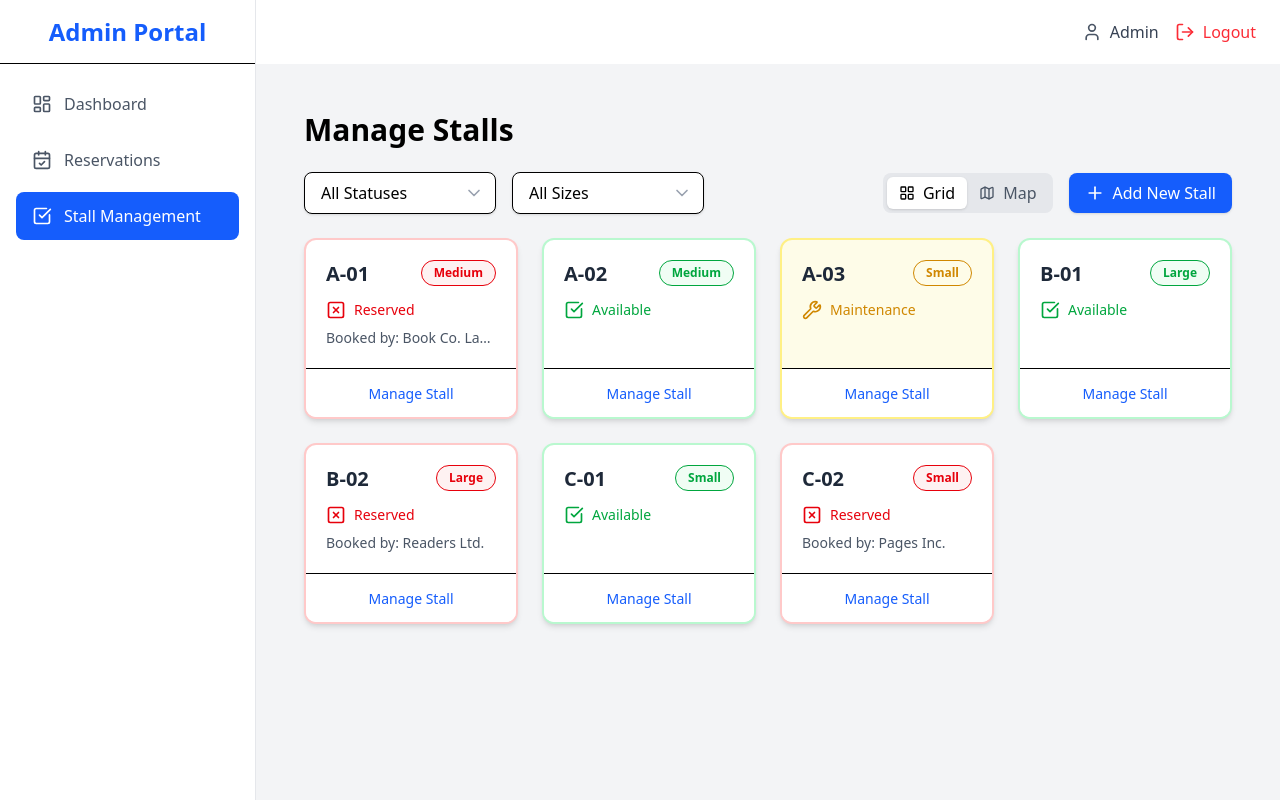
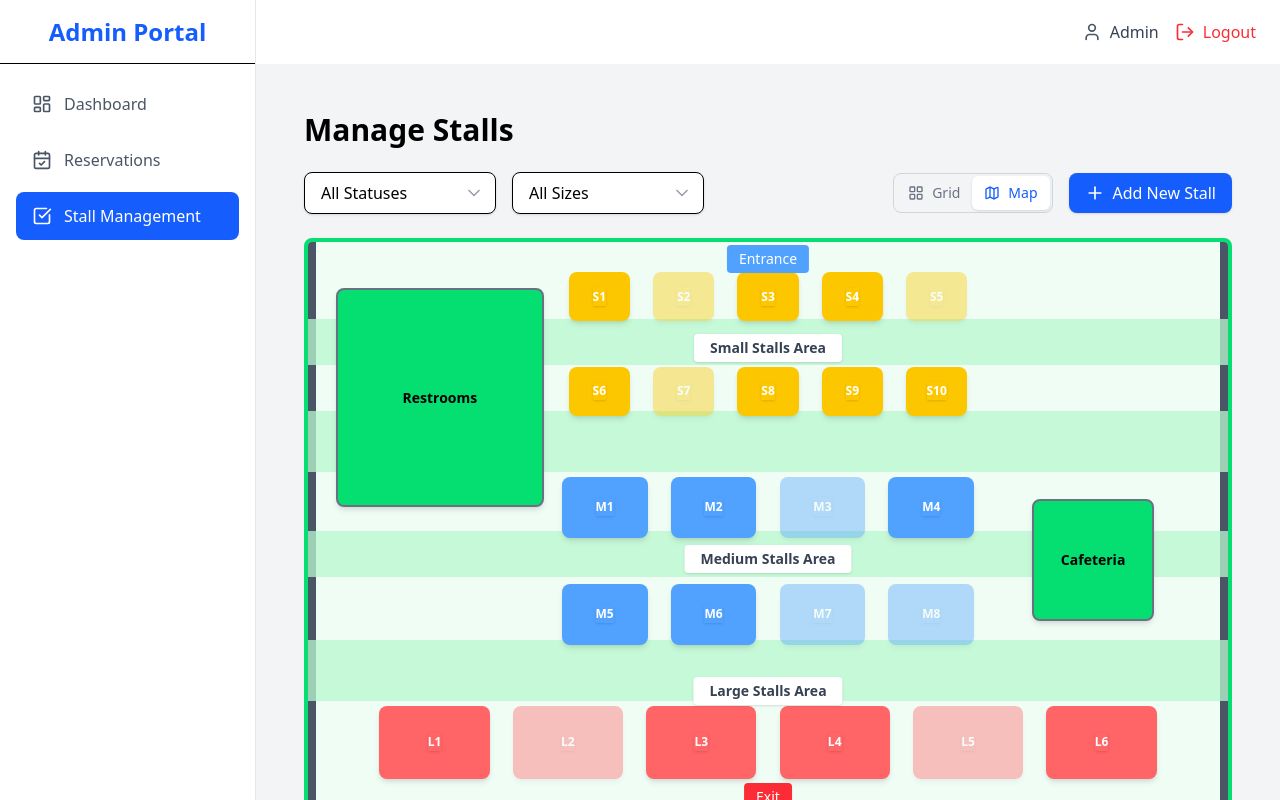
Before and after one commit to tharaka10/Book-Stall-Reservation, a React (Vite) app in the folder admin-frontend/: page /stalls in a window 1280 px wide. Built offline with nearby package versions, Linux system fonts and the light colour scheme; sample sign-in values are in the browser's storage.

Commit message:
Update the map view same as publisher frontend.

```diff
--- a/admin-frontend/src/pages/StallsPage.tsx
+++ b/admin-frontend/src/pages/StallsPage.tsx
@@ -3,13 +3,12 @@ import {
   Plus,
   X,
   ChevronDown,
-  CheckSquare,
-  XSquare,
   Wrench,
-  LayoutGrid, // Icon for Grid View
-  Map, // Icon for Map View
+  LayoutGrid,
+  Map,
 } from "lucide-react";
-//import API from "../services/api"; // For when you're ready to connect
+// Note: CheckSquare and XSquare are no longer used by the new map
+// and have been removed from imports.
 
 // --- Type Definitions ---
 type StallStatus = "Available" | "Reserved" | "Maintenance";
@@ -17,84 +16,93 @@ type StallSize = "Small" | "Medium" | "Large";
 
 interface Stall {
   id: string;
-  name: string;
+  name: string; // The "display name" like S1, M1, L1
   size: StallSize;
   status: StallStatus;
   publisherName?: string; // Optional: Who reserved it
 }
 
-// --- Mock Data (for development) ---
+// -------------------------------------
+// --- NEW MOCK DATA ---
+// This list is now based on the publisher's StallMap.tsx
+// (10 Small, 8 Medium, 6 Large)
+// -------------------------------------
 const mockStalls: Stall[] = [
-  {
-    id: "stall-001",
-    name: "A-01",
-    size: "Medium",
-    status: "Reserved",
-    publisherName: "Book Co. Lanka",
-  },
-  {
-    id: "stall-002",
-    name: "A-02",
-    size: "Medium",
-    status: "Available",
-  },
-  {
-    id: "stall-003",
-    name: "A-03",
-    size: "Small",
-    status: "Maintenance",
-  },
-  {
-    id: "stall-004",
-    name: "B-01",
-    size: "Large",
-    status: "Available",
-  },
-  {
-    id: "stall-005",
-    name: "B-02",
-    size: "Large",
-    status: "Reserved",
-    publisherName: "Readers Ltd.",
-  },
-  {
-    id: "stall-006",
-    name: "C-01",
-    size: "Small",
-    status: "Available",
-  },
-  {
-    id: "stall-007",
-    name: "C-02",
-    size: "Small",
-    status: "Reserved",
-    publisherName: "Pages Inc.",
-  },
+  // Small Stalls (10)
+  { id: "s-s1", name: "S1", size: "Small", status: "Available" },
+  { id: "s-s2", name: "S2", size: "Small", status: "Reserved", publisherName: "Book Co. Lanka" },
+  { id: "s-s3", name: "S3", size: "Small", status: "Available" },
+  { id: "s-s4", name: "S4", size: "Small", status: "Available" },
+  { id: "s-s5", name: "S5", size: "Small", status: "Maintenance" },
+  { id: "s-s6", name: "S6", size: "Small", status: "Available" },
+  { id: "s-s7", name: "S7", size: "Small", status: "Reserved", publisherName: "Pages Inc." },
+  { id: "s-s8", name: "S8", size: "Small", status: "Available" },
+  { id: "s-s9", name: "S9", size: "Small", status: "Available" },
+  { id: "s-s10", name: "S10", size: "Small", status: "Available" },
+  // Medium Stalls (8)
+  { id: "s-m1", name: "M1", size: "Medium", status: "Available" },
+  { id: "s-m2", name: "M2", size: "Medium", status: "Available" },
+  { id: "s-m3", name: "M3", size: "Medium", status: "Reserved", publisherName: "Kandy Books" },
+  { id: "s-m4", name: "M4", size: "Medium", status: "Available" },
+  { id: "s-m5", name: "M5", size: "Medium", status: "Available" },
+  { id: "s-m6", name: "M6", size: "Medium", status: "Available" },
+  { id: "s-m7", name: "M7", size: "Medium", status: "Maintenance" },
+  { id: "s-m8", name: "M8", size: "Medium", status: "Reserved", publisherName: "Galle Pubs" },
+  // Large Stalls (6)
+  { id: "s-l1", name: "L1", size: "Large", status: "Available" },
+  { id: "s-l2", name: "L2", size: "Large", status: "Reserved", publisherName: "Colombo Books" },
+  { id: "s-l3", name: "L3", size: "Large", status: "Available" },
+  { id: "s-l4", name: "L4", size: "Large", status: "Available" },
+  { id: "s-l5", name: "L5", size: "Large", status: "Reserved", publisherName: "Readers Ltd." },
+  { id: "s-l6", name: "L6", size: "Large", status: "Available" },
 ];
-// --- End Mock Data ---
 
 // -------------------------------------
-// --- MAP LAYOUT CONSTANT ---
+// --- LAYOUT DATA From Publisher Map ---
 // -------------------------------------
-// This is the "brain" of the map view.
-// It maps a stall name (e.g., "A-01") to its position and size on the map.
-// We are using Tailwind's `top`, `left`, `width`, `height` for positioning.
-// This is a simplified layout based on your mock data and BMICH image.
-// `top` and `left` are percentages to keep it somewhat responsive.
+// This is the exact layout from StallMap.tsx
+const stallPositions: Record<string, { top: string; left: string }> = {
+  // Small stalls
+  S1: { top: "5.33%", left: "28.33%" },
+  S2: { top: "5.33%", left: "37.5%" },
+  S3: { top: "5.33%", left: "46.67%" },
+  S4: { top: "5.33%", left: "55.83%" },
+  S5: { top: "5.33%", left: "65%" },
+  S6: { top: "21.87%", left: "28.33%" },
+  S7: { top: "21.87%", left: "37.5%" },
+  S8: { top: "21.87%", left: "46.67%" },
+  S9: { top: "21.87%", left: "55.83%" },
+  S10: { top: "21.87%", left: "65%" },
+  // Medium stalls
+  M1: { top: "41.07%", left: "27.58%" },
+  M2: { top: "41.07%", left: "39.42%" },
+  M3: { top: "41.07%", left: "51.25%" },
+  M4: { top: "41.07%", left: "63.08%" },
+  M5: { top: "59.73%", left: "27.58%" },
+  M6: { top: "59.73%", left: "39.42%" },
+  M7: { top: "59.73%", left: "51.25%" },
+  M8: { top: "59.73%", left: "63.08%" },
+  // Large stalls
+  L1: { top: "81.07%", left: "7.75%" },
+  L2: { top: "81.07%", left: "22.25%" },
+  L3: { top: "81.07%", left: "36.75%" },
+  L4: { top: "81.07%", left: "51.25%" },
+  L5: { top: "81.07%", left: "65.75%" },
+  L6: { top: "81.07%", left: "80.25%" },
+};
 
-const stallLayout: { [key: string]: React.CSSProperties } = {
-  // "Red" Block (Large Stalls)
-  "B-01": { top: "10%", left: "40%", width: "20%", height: "10%" },
-  "B-02": { top: "22%", left: "40%", width: "20%", height: "10%" },
-
-  // "Yellow" Block (Small Stalls)
-  "C-01": { top: "10%", left: "5%", width: "8%", height: "8%" },
-  "C-02": { top: "10%", left: "15%", width: "8%", height: "8%" },
-  "A-03": { top: "20%", left: "5%", width: "8%", height: "8%" },
-
-  // "Blue" Block (Medium Stalls)
-  "A-01": { top: "40%", left: "70%", width: "12%", height: "8%" },
-  "A-02": { top: "40%", left: "83%", width: "12%", height: "8%" },
+// Adapted from the publisher's getStallSize function
+const getStallSize = (size: StallSize): { width: string; height: string } => {
+  switch (size) {
+    case "Small":
+      return { width: "6.67%", height: "8.53%" };
+    case "Medium":
+      return { width: "9.33%", height: "10.67%" };
+    case "Large":
+      return { width: "12%", height: "12.8%" };
+    default:
+      return { width: "8%", height: "10.67%" };
+  }
 };
 
 // -------------------------------------
@@ -106,6 +114,9 @@ export default function StallsPage() {
   const [loading, setLoading] = useState(true);
   const [error, setError] = useState<string | null>(null);
 
+  // View Mode State
+  const [viewMode, setViewMode] = useState<"Grid" | "Map">("Map");
+
   // Filter State
   const [statusFilter, setStatusFilter] = useState("All");
   const [sizeFilter, setSizeFilter] = useState("All");
@@ -113,9 +124,6 @@ export default function StallsPage() {
   // Modal State
   const [isModalOpen, setIsModalOpen] = useState(false);
   const [editingStall, setEditingStall] = useState<Stall | null>(null);
-
-  // --- NEW: View Mode State ---
-  const [viewMode, setViewMode] = useState<"grid" | "map">("grid");
 
   // --- Data Fetching ---
   useEffect(() => {
@@ -125,13 +133,8 @@ export default function StallsPage() {
       try {
         // --- DEVELOPMENT: Using Mock Data ---
         await new Promise((resolve) => setTimeout(resolve, 1000)); // Simulate delay
-        setStalls(mockStalls);
+        setStalls(mockStalls); // Using the new mockStalls list
         // --- END DEVELOPMENT ---
-
-        /* --- PRODUCTION: Real API Call (uncomment when ready) ---
-        const response = await API.get("/stalls");
-        setStalls(response.data);
-        */
       } catch (err) {
         console.error("Failed to fetch stalls:", err);
         setError("Failed to fetch stalls.");
@@ -176,7 +179,9 @@ export default function StallsPage() {
       console.log("--- DEV MODE: Edited stall ---", savedStall);
     } else {
       // Add new stall
-      const newStall = { ...savedStall, id: `stall-${Date.now()}` }; // Create a temp ID
+      // NOTE: New stalls added this way won't appear on the map
+      // unless you add them to the `stallPositions` object.
+      const newStall = { ...savedStall, id: `stall-${Date.now()}` };
       setStalls((prev) => [newStall, ...prev]);
       console.log("--- DEV MODE: Added new stall ---", newStall);
     }
@@ -188,10 +193,10 @@ export default function StallsPage() {
     <div className="p-6">
       <h1 className="text-3xl font-bold mb-6">Manage Stalls</h1>
 
-      {/* --- Controls: Filters and Add Button --- */}
-      <div className="flex justify-between items-center mb-6">
-        <div className="flex gap-4">
-          {/* Status Filter */}
+      {/* --- Controls: Filters, Add Button, View Toggle --- */}
+      <div className="flex flex-wrap gap-4 justify-between items-center mb-6">
+        {/* Filters */}
+        <div className="flex flex-wrap gap-4">
           <FilterDropdown
             label="Status"
             value={statusFilter}
@@ -203,7 +208,6 @@ export default function StallsPage() {
               { value: "Maintenance", label: "Maintenance" },
             ]}
           />
-          {/* Size Filter */}
           <FilterDropdown
             label="Size"
             value={sizeFilter}
@@ -217,22 +221,27 @@ export default function StallsPage() {
           />
         </div>
 
-        <div className="flex items-center gap-4">
-          {/* --- NEW: View Mode Toggle --- */}
-          <div className="flex items-center bg-gray-200 rounded-lg p-1">
+        {/* Buttons */}
+        <div className="flex gap-4">
+          {/* View Toggle */}
+          <div className="flex rounded-lg border border-gray-300 p-0.5 bg-gray-100">
             <button
-              onClick={() => setViewMode("grid")}
-              className={`flex items-center gap-2 px-3 py-1 rounded-md transition ${
-                viewMode === "grid" ? "bg-white shadow" : "text-gray-600"
+              onClick={() => setViewMode("Grid")}
+              className={`flex items-center gap-2 px-3 py-1.5 rounded-md text-sm font-medium ${
+                viewMode === "Grid"
+                  ? "bg-white text-blue-600 shadow-sm"
+                  : "text-gray-500 hover:text-gray-700"
               }`}
             >
               <LayoutGrid className="w-4 h-4" />
               Grid
             </button>
             <button
-              onClick={() => setViewMode("map")}
-              className={`flex items-center gap-2 px-3 py-1 rounded-md transition ${
-                viewMode === "map" ? "bg-white shadow" : "text-gray-600"
+              onClick={() => setViewMode("Map")}
+              className={`flex items-center gap-2 px-3 py-1.5 rounded-md text-sm font-medium ${
+                viewMode === "Map"
+                  ? "bg-white text-blue-600 shadow-sm"
+                  : "text-gray-500 hover:text-gray-700"
               }`}
             >
               <Map className="w-4 h-4" />
@@ -256,32 +265,20 @@ export default function StallsPage() {
       ) : error ? (
         <p className="text-center py-10 text-red-500">{error}</p>
       ) : (
-        <div>
-          {/* Show Grid View */}
-          {viewMode === "grid" && (
-            <div className="grid grid-cols-1 md:grid-cols-2 lg:grid-cols-3 xl:grid-cols-4 gap-6">
-              {filteredStalls.length === 0 ? (
-                 <p className="text-center py-10 text-gray-500 col-span-full">No stalls found for this filter.</p>
-              ) : (
-                filteredStalls.map((stall) => (
-                  <StallCard
-                    key={stall.id}
-                    stall={stall}
-                    onManageClick={() => handleOpenEditModal(stall)}
-                  />
-                ))
-              )}
-            </div>
+        <>
+          {viewMode === "Grid" && (
+            <StallGrid
+              stalls={filteredStalls}
+              onManageClick={handleOpenEditModal}
+            />
           )}
-
-          {/* Show Map View */}
-          {viewMode === "map" && (
+          {viewMode === "Map" && (
             <StallMap
-              stalls={filteredStalls}
+              stalls={filteredStalls} // Pass filtered stalls to map
               onStallClick={handleOpenEditModal}
             />
           )}
-        </div>
+        </>
       )}
 
       {/* --- Add/Edit Modal --- */}
@@ -292,73 +289,6 @@ export default function StallsPage() {
           onSave={handleSaveStall}
         />
       )}
-    </div>
-  );
-}
-
-// -------------------------------------
-// --- NEW: Stall Map Component ---
-// -------------------------------------
-function StallMap({
-  stalls,
-  onStallClick,
-}: {
-  stalls: Stall[];
-  onStallClick: (stall: Stall) => void;
-}) {
-  const getSizeColor = (size: StallSize) => {
-    switch (size) {
-      case "Small":
-        return "bg-yellow-400 border-yellow-600"; // Yellow for Small
-      case "Medium":
-        return "bg-blue-400 border-blue-600"; // Blue for Medium
-      case "Large":
-        return "bg-red-400 border-red-600"; // Red for Large
-    }
-  };
-
-  const getStatusOpacity = (status: StallStatus) => {
-    // Available stalls are solid, others are faded
-    return status === "Available" ? "opacity-100" : "opacity-40";
-  };
-
-  return (
-    <div className="w-full bg-gray-100 border border-gray-300 rounded-lg overflow-hidden" style={{ height: "70vh" }}>
-      <div className="relative w-full h-full p-4">
-        {/* Map Legend - REMOVED */}
-
-        {/* Map Static Elements */}
-        <div className="absolute top-1/2 left-5 -translate-y-1/2 p-4 bg-gray-200 rounded">
-          <span className="text-gray-500 font-bold [writing-mode:vertical-rl] transform rotate-180">ENTRANCE A</span>
-        </div>
-        <div className="absolute bottom-5 left-1/2 -translate-x-1/2 p-4 bg-gray-200 rounded">
-          <span className="text-gray-500 font-bold">MAIN ENTRANCE</span>
-        </div>
-         <div className="absolute top-1/2 right-5 -translate-y-1/2 p-4 bg-gray-200 rounded">
-          <span className="text-gray-500 font-bold [writing-mode:vertical-rl]">ENTRANCE B</span>
-        </div>
-
-        {/* Render Stalls */}
-        {stalls.map((stall) => {
-          const layout = stallLayout[stall.name];
-          // If stall doesn't have a map position, don't render it
-          if (!layout) return null;
-
-          return (
-            <button
-              key={stall.id}
-              onClick={() => onStallClick(stall)}
-              style={layout}
-              className={`absolute border-2 rounded flex items-center justify-center font-bold text-white text-sm shadow
-                ${getSizeColor(stall.size)}
-                ${getStatusOpacity(stall.status)}
-                hover:opacity-100 hover:scale-110 hover:shadow-lg transition-all transform z-5`}
-            >
-              {stall.name}
-            </button>
-          );
-        })}
-      </div>
     </div>
   );
 }
@@ -397,6 +327,33 @@ function FilterDropdown({
 }
 
 // -------------------------------------
+// --- Stall Grid Component ---
+// (This is the card view)
+// -------------------------------------
+function StallGrid({
+  stalls,
+  onManageClick,
+}: {
+  stalls: Stall[];
+  onManageClick: (stall: Stall) => void;
+}) {
+  if (stalls.length === 0) {
+    return <p className="text-center py-10 text-gray-500">No stalls found.</p>;
+  }
+  return (
+    <div className="grid grid-cols-1 md:grid-cols-2 lg:grid-cols-3 xl:grid-cols-4 gap-6">
+      {stalls.map((stall) => (
+        <StallCard
+          key={stall.id}
+          stall={stall}
+          onManageClick={() => onManageClick(stall)}
+        />
+      ))}
+    </div>
+  );
+}
+
+// -------------------------------------
 // --- Stall Card Component ---
 // -------------------------------------
 function StallCard({
@@ -407,29 +364,14 @@ function StallCard({
   onManageClick: () => void;
 }) {
   const statusInfo = {
-    Available: {
-      Icon: CheckSquare,
-      color: "text-green-600",
-      borderColor: "border-green-200",
-      bgColor: "bg-green-50",
-    },
-    Reserved: {
-      Icon: XSquare,
-      color: "text-red-600",
-      borderColor: "border-red-200",
-      bgColor: "bg-red-50",
-    },
-    Maintenance: {
-      Icon: Wrench,
-      color: "text-yellow-600",
-      borderColor: "border-yellow-200",
-      bgColor: "bg-yellow-50",
-    },
+    Available: { color: "text-green-600", borderColor: "border-green-200", bgColor: "bg-green-50" },
+    Reserved: { color: "text-red-600", borderColor: "border-red-200", bgColor: "bg-red-50" },
+    Maintenance: { color: "text-yellow-600", borderColor: "border-yellow-200", bgColor: "bg-yellow-50" },
   }[stall.status];
 
   return (
     <div
-      className={`bg-white rounded-xl shadow-md overflow-hidden border-2 ${statusInfo.borderColor} ${statusInfo.bgColor} flex flex-col justify-between`}
+      className={`flex flex-col justify-between bg-white rounded-xl shadow-md overflow-hidden border-2 ${statusInfo.borderColor} ${statusInfo.bgColor}`}
     >
       <div className="p-5 flex-1">
         <div className="flex justify-between items-start">
@@ -441,7 +383,9 @@ function StallCard({
           </span>
         </div>
         <div className="flex items-center gap-2 mt-3">
-          <statusInfo.Icon className={`w-5 h-5 ${statusInfo.color}`} />
+          {stall.status === "Available" && <Map className={`w-5 h-5 ${statusInfo.color}`} />}
+          {stall.status === "Reserved" && <X className={`w-5 h-5 ${statusInfo.color}`} />}
+          {stall.status === "Maintenance" && <Wrench className={`w-5 h-5 ${statusInfo.color}`} />}
           <span className={`text-sm font-medium ${statusInfo.color}`}>
             {stall.status}
           </span>
@@ -465,7 +409,106 @@ function StallCard({
 }
 
 // -------------------------------------
+// --- NEW Stall Map Component ---
+// (Based on publisher's StallMap.tsx)
+// -------------------------------------
+function StallMap({
+  stalls,
+  onStallClick,
+}: {
+  stalls: Stall[];
+  onStallClick: (stall: Stall) => void;
+}) {
+
+  // --- Helper functions for admin styling ---
+  const getSizeColor = (size: StallSize) => {
+    switch (size) {
+      case "Small": return "bg-yellow-400 border-yellow-600";
+      case "Medium": return "bg-blue-400 border-blue-600";
+      case "Large": return "bg-red-400 border-red-600";
+    }
+  };
+  const getStatusOpacity = (status: StallStatus) => {
+    return status === "Available" ? "opacity-100" : "opacity-40";
+  };
+
+  return (
+    <div className="w-full max-w-[1200px] mx-auto">
+      {/* Floor plan container */}
+      <div className="relative aspect-8/5 bg-green-50 border-4 border-green-400 rounded-lg overflow-hidden">
+        {/* --- Static elements from publisher map --- */}
+        <div className="absolute left-0 top-0 w-[0.67%] sm:w-2 h-full bg-gray-600 min-w-2"></div>
+        <div className="absolute right-0 top-0 w-[0.67%] sm:w-2 h-full bg-gray-600 min-w-2"></div>
+        <div className="absolute top-[0.5%] left-1/2 -translate-x-1/2 bg-blue-400 text-white px-2 sm:px-3 py-0.5 sm:py-1 rounded text-xs sm:text-sm z-10 whitespace-nowrap">
+          Entrance
+        </div>
+        <div className="absolute bottom-[0.5%] left-1/2 -translate-x-1/2 bg-red-500 text-white px-2 sm:px-3 py-0.5 sm:py-1 rounded text-xs sm:text-sm z-10 whitespace-nowrap">
+          Exit
+        </div>
+        <div className="absolute top-[16%] left-1/2 -translate-x-1/2 bg-white px-2 sm:px-4 py-0.5 sm:py-1 rounded shadow text-xs sm:text-sm font-bold text-gray-700 z-10 whitespace-nowrap">
+          Small Stalls Area
+        </div>
+        <div className="absolute top-[53%] left-1/2 -translate-x-1/2 bg-white px-2 sm:px-4 py-0.5 sm:py-1 rounded shadow text-xs sm:text-sm font-bold text-gray-700 z-10 whitespace-nowrap">
+          Medium Stalls Area
+        </div>
+        <div className="absolute top-[76%] left-1/2 -translate-x-1/2 bg-white px-2 sm:px-4 py-0.5 sm:py-1 rounded shadow text-xs sm:text-sm font-bold text-gray-700 z-10 whitespace-nowrap">
+          Large Stalls Area
+        </div>
+        <div className="absolute top-[8%] left-[3%] w-[18%] sm:w-[22.67%] h-[30%] sm:h-[38.4%] bg-green-400 border-2 border-gray-500 rounded-lg shadow-md flex flex-col items-center justify-center text-center z-10 min-w-[150px] min-h-[150px]">
+          <span className="font-bold text-xs sm:text-sm">Restrooms</span>
+        </div>
+        <div className="absolute top-[45%] right-[8%] w-[12%] sm:w-[13.33%] h-[18%] sm:h-[21.33%] bg-green-400 border-2 border-gray-500 rounded-lg shadow-md flex flex-col items-center justify-center text-center z-10 min-w-[100px] min-h-[100px]">
+          <span className="font-bold text-xs sm:text-sm">Cafeteria</span>
+        </div>
+        <div className="absolute top-[13.5%] left-0 w-full h-[7.5%] sm:h-[8%] bg-green-200 opacity-75"></div>
+        <div className="absolute top-[29.5%] left-0 w-full h-[9.5%] sm:h-[10.67%] bg-green-200 opacity-75"></div>
+        <div className="absolute top-[50.5%] left-0 w-full h-[7.5%] sm:h-[8%] bg-green-200 opacity-75"></div>
+        <div className="absolute top-[69.5%] left-0 w-full h-[9.5%] sm:h-[10.67%] bg-green-200 opacity-75"></div>
+
+        {/* --- Render stalls (with ADMIN logic) --- */}
+        {stalls.map((stall) => {
+          const size = getStallSize(stall.size);
+          const position = stallPositions[stall.name];
+
+          // Don't render if stall has no position
+          if (!position) {
+             console.warn(`No map position for stall: ${stall.name}`);
+             return null;
+          }
+
+          return (
+            <button
+              key={stall.id}
+              onClick={() => onStallClick(stall)} // Admin "manage" click
+              title={
+                stall.status === "Reserved" && stall.publisherName
+                  ? `Reserved by ${stall.publisherName}`
+                  : `${stall.name} (${stall.status})`
+              }
+              className={`absolute flex flex-col items-center justify-center rounded-lg shadow-md text-center transition-all duration-200 cursor-pointer min-w-10 min-h-8
+                ${getSizeColor(stall.size)}
+                ${getStatusOpacity(stall.status)}
+                hover:opacity-100 hover:scale-105
+              `}
+              style={{
+                ...position,
+                ...size,
+                fontSize: "clamp(0.625rem, 0.75rem, 0.875rem)",
+              }}
+            >
+              <span className="font-bold text-white shadow-sm">{stall.name}</span>
+            </button>
+          );
+        })}
+      </div>
+    </div>
+  );
+}
+
+
+// -------------------------------------
 // --- Manage Stall Modal Component ---
+// (This is unchanged and will work with the new map)
 // -------------------------------------
 function ManageStallModal({
   stall,
@@ -477,7 +520,7 @@ function ManageStallModal({
   onSave: (stall: Stall) => void;
 }) {
   const [name, setName] = useState(stall?.name || "");
-  const [size, setSize] = useState<StallSize>(stall?.size || "Medium");
+  const [size, setSize] = useState<StallSize>(stall?.size || "Small");
   const [status, setStatus] = useState<StallStatus>(stall?.status || "Available");
   const [publisherName, setPublisherName] = useState(stall?.publisherName || "");
 
@@ -528,7 +571,14 @@ function ManageStallModal({
                 onChange={(e) => setName(e.target.value)}
                 className="mt-1 block w-full border border-gray-300 rounded-md shadow-sm p-2 focus:ring-blue-500 focus:border-blue-500"
                 required
+                // If it's an existing stall on the map, make name read-only
+                readOnly={!isNew && stallPositions.hasOwnProperty(name)}
+                disabled={!isNew && stallPositions.hasOwnProperty(name)}
+                placeholder="e.g., D-01 (if not on map)"
               />
+              {!isNew && stallPositions.hasOwnProperty(name) && (
+                <p className="text-xs text-gray-500 mt-1">Stall name cannot be changed for map stalls.</p>
+              )}
             </div>
             {/* Stall Size */}
             <div>
@@ -543,6 +593,7 @@ function ManageStallModal({
                 value={size}
                 onChange={(e) => setSize(e.target.value as StallSize)}
                 className="mt-1 block w-full border border-gray-300 rounded-md shadow-sm p-2 focus:ring-blue-500 focus:border-blue-500"
+                disabled={!isNew && stallPositions.hasOwnProperty(name)}
               >
                 <option value="Small">Small</option>
                 <option value="Medium">Medium</option>
```
